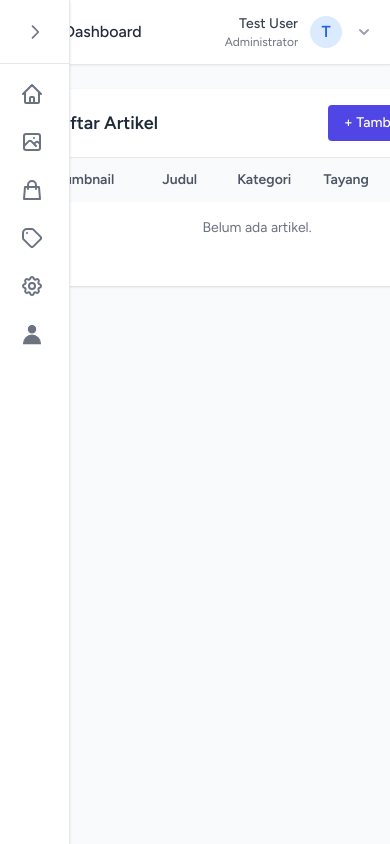
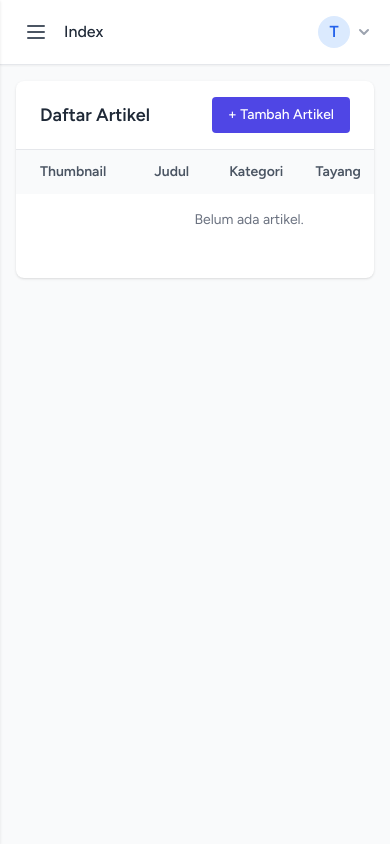
Before and after one commit to ryumonX/TherkenalCompro, a Laravel app: page /admin/artikel in a window 390 px wide; the page is wider, and only the part inside the window is pictured. Run offline with Laravel 12, Linux system fonts and the light colour scheme; a user stored in the database is signed in; data comes from the database, SQL or seed files in the repository; data that the repository does not hold is empty; style sheets or scripts are compiled from the project's sources.

Commit message:
fix responsif admin

```diff
--- a/resources/views/layouts/app.blade.php
+++ b/resources/views/layouts/app.blade.php
@@ -30,7 +30,7 @@
             left: 0;
             height: 100vh;
             z-index: 40;
-            transition: width 0.3s ease;
+            transition: width 0.3s ease, transform 0.3s ease;
             overflow-y: auto;
             background-color: white;
             border-right: 1px solid #e5e7eb;
@@ -64,24 +64,49 @@
         .main-content {
             padding-left: 70px;
             transition: padding-left 0.3s ease;
+            width: 100%;
         }
 
         .main-content.expanded {
             padding-left: 256px;
         }
 
-        .mobile-sidebar {
-            transform: translateX(-100%);
-        }
+        /* Mobile sidebar handling */
+        @media (max-width: 1023px) {
+            .sidebar {
+                transform: translateX(-100%);
+                z-index: 50;
+            }
 
-        .mobile-sidebar.open {
-            transform: translateX(0);
-        }
+            .sidebar.open {
+                transform: translateX(0);
+            }
 
-        @media (max-width: 1024px) {
             .main-content {
                 padding-left: 0;
             }
+
+            .main-content.expanded {
+                padding-left: 0;
+            }
+        }
+
+        /* Tambahan untuk table responsif */
+        .responsive-table {
+            display: block;
+            width: 100%;
+            overflow-x: auto;
+            -webkit-overflow-scrolling: touch;
+        }
+
+        /* Animasi untuk dropdown */
+        @keyframes slideDown {
+            from { transform: translateY(-10px); opacity: 0; }
+            to { transform: translateY(0); opacity: 1; }
+        }
+
+        .dropdown-animate {
+            animation: slideDown 0.2s ease forwards;
         }
     </style>
 </head>
@@ -95,9 +120,9 @@
             @include('layouts.navigation')
 
             <!-- Main Content -->
-            <main id="main-content" class="main-content flex-1">
+            <main id="main-content" class="main-content flex-1 overflow-hidden">
                 <!-- Page Content -->
-                <div class="p-6">
+                <div class="p-4 sm:p-6">
                     @yield('content')
                     {{ $slot ?? '' }}
                 </div>
@@ -132,7 +157,7 @@
                 }
             }
 
-            // Toggle sidebar on button click
+            // Toggle sidebar on button click (desktop only)
             sidebarToggle?.addEventListener('click', function() {
                 sidebar.classList.toggle('expanded');
                 mainContent.classList.toggle('expanded');
@@ -142,21 +167,24 @@
                 // Sesuaikan posisi header title
                 adjustHeaderTitle();
 
-                // Save state to localStorage
-                localStorage.setItem('sidebar-expanded', sidebar.classList.contains('expanded'));
+                // Save state to localStorage (only for desktop)
+                if (window.innerWidth >= 1024) {
+                    localStorage.setItem('sidebar-expanded', sidebar.classList.contains('expanded'));
+                }
             });
 
             // Mobile menu toggle
             mobileMenuButton?.addEventListener('click', function() {
-                sidebar.classList.toggle('mobile-sidebar');
                 sidebar.classList.toggle('open');
                 sidebarBackdrop.classList.toggle('hidden');
+                document.body.classList.toggle('overflow-hidden'); // Prevent scrolling when menu is open
             });
 
             // Close mobile menu when clicking on backdrop
             sidebarBackdrop?.addEventListener('click', function() {
                 sidebar.classList.remove('open');
                 sidebarBackdrop.classList.add('hidden');
+                document.body.classList.remove('overflow-hidden');
             });
 
             // User dropdown functionality
@@ -164,7 +192,8 @@
             const userDropdown = document.getElementById('user-dropdown');
 
             if (userMenuButton && userDropdown) {
-                userMenuButton.addEventListener('click', function() {
+                userMenuButton.addEventListener('click', function(e) {
+                    e.stopPropagation();
                     // Toggle dropdown
                     if (userDropdown.classList.contains('hidden')) {
                         // Show dropdown
@@ -172,10 +201,10 @@
                         // Force repaint before removing opacity/scale classes for transition to work
                         userDropdown.getBoundingClientRect();
                         userDropdown.classList.remove('opacity-0', 'scale-95');
-                        userDropdown.classList.add('opacity-100', 'scale-100');
+                        userDropdown.classList.add('opacity-100', 'scale-100', 'dropdown-animate');
                     } else {
                         // Hide dropdown
-                        userDropdown.classList.remove('opacity-100', 'scale-100');
+                        userDropdown.classList.remove('opacity-100', 'scale-100', 'dropdown-animate');
                         userDropdown.classList.add('opacity-0', 'scale-95');
 
                         // Wait for transition to finish before hiding
@@ -190,7 +219,7 @@
                     if (!userMenuButton.contains(event.target) && !userDropdown.contains(event.target) &&
                         !userDropdown.classList.contains('hidden')) {
                         // Hide dropdown
-                        userDropdown.classList.remove('opacity-100', 'scale-100');
+                        userDropdown.classList.remove('opacity-100', 'scale-100', 'dropdown-animate');
                         userDropdown.classList.add('opacity-0', 'scale-95');
 
                         // Wait for transition to finish before hiding
@@ -201,24 +230,43 @@
                 });
             }
 
-            // Load saved sidebar state on page load
-            if (localStorage.getItem('sidebar-expanded') === 'true') {
+            // Load saved sidebar state on page load (desktop only)
+            if (window.innerWidth >= 1024 && localStorage.getItem('sidebar-expanded') === 'true') {
                 sidebar.classList.add('expanded');
                 mainContent.classList.add('expanded');
                 collapseIcon.classList.remove('hidden');
                 expandIcon.classList.add('hidden');
             }
 
+            // Close the mobile menu when window is resized to desktop
+            window.addEventListener('resize', function() {
+                if (window.innerWidth >= 1024) {
+                    sidebar.classList.remove('open');
+                    sidebarBackdrop.classList.add('hidden');
+                    document.body.classList.remove('overflow-hidden');
+                }
+                adjustHeaderTitle();
+            });
+
             // Inisialisasi posisi header title saat halaman dimuat
             adjustHeaderTitle();
 
-            // Perbarui posisi saat ukuran window berubah
-            window.addEventListener('resize', adjustHeaderTitle);
+            // Make tables responsive
+            const tables = document.querySelectorAll('table');
+            tables.forEach(table => {
+                const parent = table.parentNode;
+                if (!parent.classList.contains('responsive-table') && !parent.classList.contains('overflow-x-auto')) {
+                    const wrapper = document.createElement('div');
+                    wrapper.classList.add('responsive-table');
+                    parent.insertBefore(wrapper, table);
+                    wrapper.appendChild(table);
+                }
+            });
 
             // Set page title dynamically (optional)
             const pageTitle = document.title.split(' - ').pop();
             if (headerTitle && pageTitle) {
-                headerTitle.textContent = "Dashboard";
+                headerTitle.textContent = pageTitle || "Dashboard";
             }
         });
     </script>
--- a/resources/views/layouts/navigation.blade.php
+++ b/resources/views/layouts/navigation.blade.php
@@ -145,4 +145,4 @@ $navGroups = [
 </aside>
 
 <!-- Mobile sidebar backdrop -->
-<div id="sidebar-backdrop" class="fixed inset-0 bg-gray-600 bg-opacity-75 z-30 hidden lg:hidden transition-opacity duration-300 ease-in-out"></div>
+<div id="sidebar-backdrop" class="fixed inset-0 bg-gray-600 bg-opacity-75 z-40 hidden lg:hidden transition-opacity duration-300 ease-in-out"></div>
--- a/resources/views/layouts/top-header.blade.php
+++ b/resources/views/layouts/top-header.blade.php
@@ -1,34 +1,34 @@
 {{-- views/layouts/top-header.blade.php --}}
 
 <!-- Top Header dengan pure Tailwind CSS -->
-<header class="sticky top-0 right-0 left-0 z-20 bg-white border-b border-gray-200 shadow-sm">
+<header class="sticky top-0 right-0 left-0 z-30 bg-white border-b border-gray-200 shadow-sm">
     <div class="flex items-center justify-between h-16 px-4 lg:px-6">
         <!-- Left section with mobile menu button and title -->
         <div class="flex items-center">
             <!-- Mobile menu button -->
-            <button id="mobile-menu-button" class="p-2 mr-2 text-gray-600 rounded-md hover:bg-gray-100 lg:hidden">
+            <button id="mobile-menu-button" class="p-2 mr-2 text-gray-600 rounded-md hover:bg-gray-100 lg:hidden focus:outline-none focus:ring-2 focus:ring-gray-200">
                 <svg class="w-6 h-6" fill="none" stroke="currentColor" viewBox="0 0 24 24" xmlns="http://www.w3.org/2000/svg">
                     <path stroke-linecap="round" stroke-linejoin="round" stroke-width="2" d="M4 6h16M4 12h16M4 18h16"></path>
                 </svg>
             </button>
 
             <!-- Page title - transisi akan ditangani oleh JavaScript -->
-            <h1 id="header-title" class="text-base font-medium text-gray-800 transition-all duration-300">
+            <h1 id="header-title" class="text-base font-medium text-gray-800 transition-all duration-300 truncate max-w-[200px] sm:max-w-full">
                 Dashboard
             </h1>
         </div>
 
         <!-- Right section with user profile -->
         <div class="relative">
-            <button id="user-menu-button" class="flex items-center space-x-3 group">
-                <div class="flex flex-col items-end">
-                    <span class="text-sm font-medium text-gray-700">{{ Auth::user()->name ?? 'Admin' }}</span>
+            <button id="user-menu-button" class="flex items-center group focus:outline-none">
+                <div class="flex-col items-end mr-2 hidden sm:flex">
+                    <span class="text-sm font-medium text-gray-700 truncate max-w-[120px]">{{ Auth::user()->name ?? 'Admin' }}</span>
                     <span class="text-xs text-gray-500">Administrator</span>
                 </div>
                 <div class="flex-shrink-0 w-8 h-8 bg-blue-100 rounded-full flex items-center justify-center text-blue-600 font-semibold">
                     {{ Auth::user()->name ? substr(Auth::user()->name, 0, 1) : 'A' }}
                 </div>
-                <svg class="w-5 h-5 text-gray-400 group-hover:text-gray-500" xmlns="http://www.w3.org/2000/svg" viewBox="0 0 20 20" fill="currentColor">
+                <svg class="w-5 h-5 text-gray-400 group-hover:text-gray-500 ml-1 sm:ml-2" xmlns="http://www.w3.org/2000/svg" viewBox="0 0 20 20" fill="currentColor">
                     <path fill-rule="evenodd" d="M5.293 7.293a1 1 0 011.414 0L10 10.586l3.293-3.293a1 1 0 111.414 1.414l-4 4a1 1 0 01-1.414 0l-4-4a1 1 0 010-1.414z" clip-rule="evenodd" />
                 </svg>
             </button>
```
